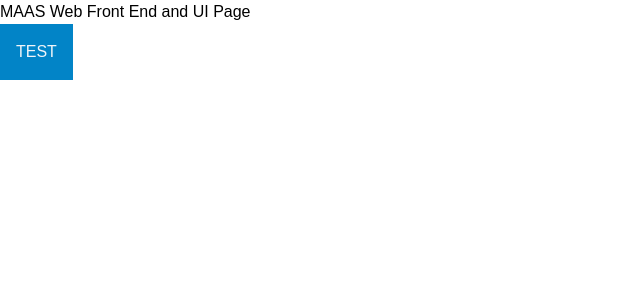
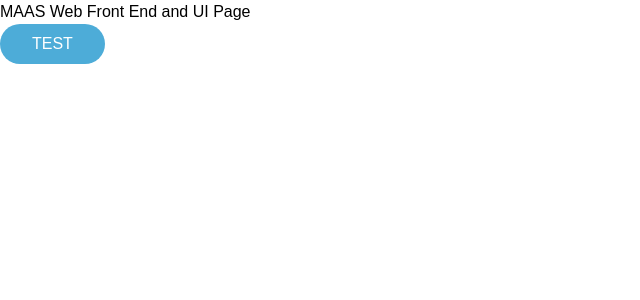
Before and after one commit to OracleTuxedo/bcap-fe, a Next.js app: page /ui in a window 1280 px wide. Shown: the top 300 px of the page, without its empty margins (0-640 px from the left). Built offline with nearby package versions, Linux system fonts and the light colour scheme.

Commit message:
button global component

```diff
--- a/src/components/atoms/Button.tsx
+++ b/src/components/atoms/Button.tsx
@@ -1,18 +1,34 @@
-import { PaddingEnum } from "@/enums/tailwind.enum";
+import { ButtonTypeEnum } from "@/enums";
 import { ReactNode } from "react";
 
 export interface ButtonInterface {
+    type?: ButtonTypeEnum;
     children : ReactNode;
+    onClickHandler : () => void;
 }
 
-const Button = ( {children} : ButtonInterface ) => {
+const Button = ( {type, onClickHandler, children} : ButtonInterface ) => {
+    let color : string = 'bg-main-normal hover:bg-main-active';
+    switch (type) {
+        case ButtonTypeEnum.WARNING:
+            color = 'bg-warning-normal hover:bg-warning-active'
+            break;
+        case ButtonTypeEnum.DISABLE:
+            color = 'bg-disable'
+            break;
+        case ButtonTypeEnum.DANGER:
+            color = 'bg-danger-normal hover:bg-danger-active'
+            break;
+        case ButtonTypeEnum.SUCCESS:
+            color = 'bg-success-normal hover:bg-success-active'
+            break;
+        default:
+            break;
+    }
+    const style = `flex flex-1 py-2 px-8 rounded-full ${color}`
     return (
-        <button
-            className={`
-                flex flex-1
-                bg-sky-600
-                p-4
-            `}
+        <button onClick={onClickHandler}
+            className={style}
         >
             {children}
         </button>
--- a/src/components/atoms/Text.tsx
+++ b/src/components/atoms/Text.tsx
@@ -6,7 +6,7 @@ const Text = ( {children} : TextInterface ) => {
     return (
         <p
             className={`
-            text-slate-100
+            text-white
             `}
         >
             {children}
--- /dev/null
+++ b/src/enums/index.ts
@@ -0,0 +1,7 @@
+export enum ButtonTypeEnum {
+    DEFAULT = 'default',
+    WARNING = 'warning',
+    DANGER = 'danger',
+    SUCCESS = 'success',
+    DISABLE = 'disable',
+}
--- a/src/pages/ui/index.tsx
+++ b/src/pages/ui/index.tsx
@@ -1,5 +1,4 @@
 import { Button, Container, Seo, Text } from '@/components';
-import { BorderRadiusEnum } from '@/enums/tailwind.enum';
 
 const UiPage = () => {
 
@@ -7,7 +6,7 @@ return (
         <Container>
             <Seo title="MAAS" />
             <div>MAAS Web Front End and UI Page</div>
-            <Button>
+            <Button onClickHandler={() => console.log('button is pressed')}>
                 <Text>TEST</Text>
             </Button>
         </Container>
--- a/tailwind.config.ts
+++ b/tailwind.config.ts
@@ -7,6 +7,31 @@ const config: Config = {
     "./src/app/**/*.{js,ts,jsx,tsx,mdx}",
   ],
   theme: {
+    colors : {
+      "primary"   : "#1F518A",
+      "secondary" : "#013066",
+      "tertiary"  : "#C1D4EA",
+      "disable"   : "#E9E9E9",
+      "gray"      : "#D1D1D1",
+      "white"     : "#ffffff",
+      "black"     : "#000000",
+      "main"      : {
+        "normal" : "#4DACD8",
+        "active" : "#36A1D3",
+      },
+      "success"   : {
+        "normal" : "#22C55E",
+        "active" : "#15803D",
+      },
+      "warning"   : {
+        "normal" : "#F59E0B",
+        "active" : "#D97706",
+      },
+      "danger"    : {
+        "normal" : "#DC2626",
+        "active" : "#991b1b",
+      },
+    }
   },
   plugins: [],
 };
```
Also changed, not shown: src/styles/globals.css (line endings or trailing spaces), 1 other file (tests, documents, lock files or other folders).
